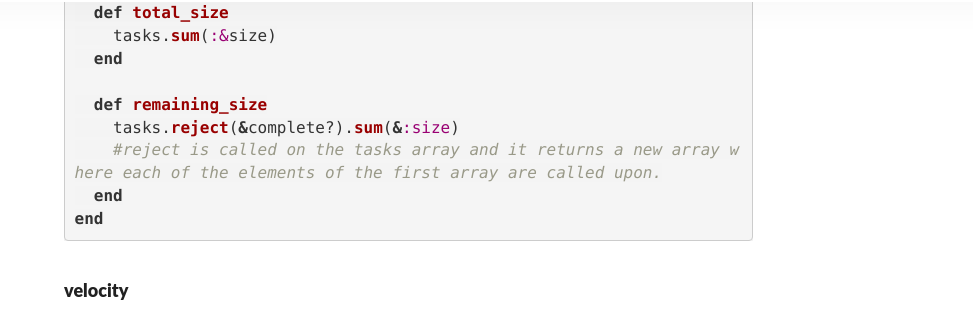
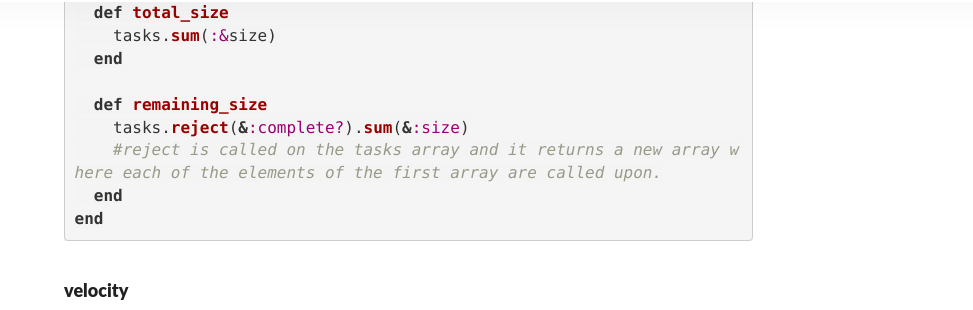
Before and after one commit to dlaf88/dlaf88.github.io, a Jekyll site: the page built from _posts/2019-07-31-TDD-continued.md, in a window 1280 px wide and 900 px high, scrolled down 7942 px. Shown: the part 142-452 px from the top of the window, without its empty margins (153-1126 px from the left). Built offline with Jekyll 4.4.1, drawn with Linux system fonts in a browser that asks for light colours; nearby versions of some CDN libraries; library files that are not in the unit come from our copies; a script that is not in the unit is left out; comment, search, counter and statistics services are not loaded.

Commit message:
Update 2019-07-31-TDD-continued.md

```diff
--- a/_posts/2019-07-31-TDD-continued.md
+++ b/_posts/2019-07-31-TDD-continued.md
@@ -320,7 +320,7 @@ class Project
   end
 
   def remaining_size
-    tasks.reject(&complete?).sum(&:size)
+    tasks.reject(&:complete?).sum(&:size)
     #reject is called on the tasks array and it returns a new array where each of the elements of the first array are called upon.
   end
 end
```
